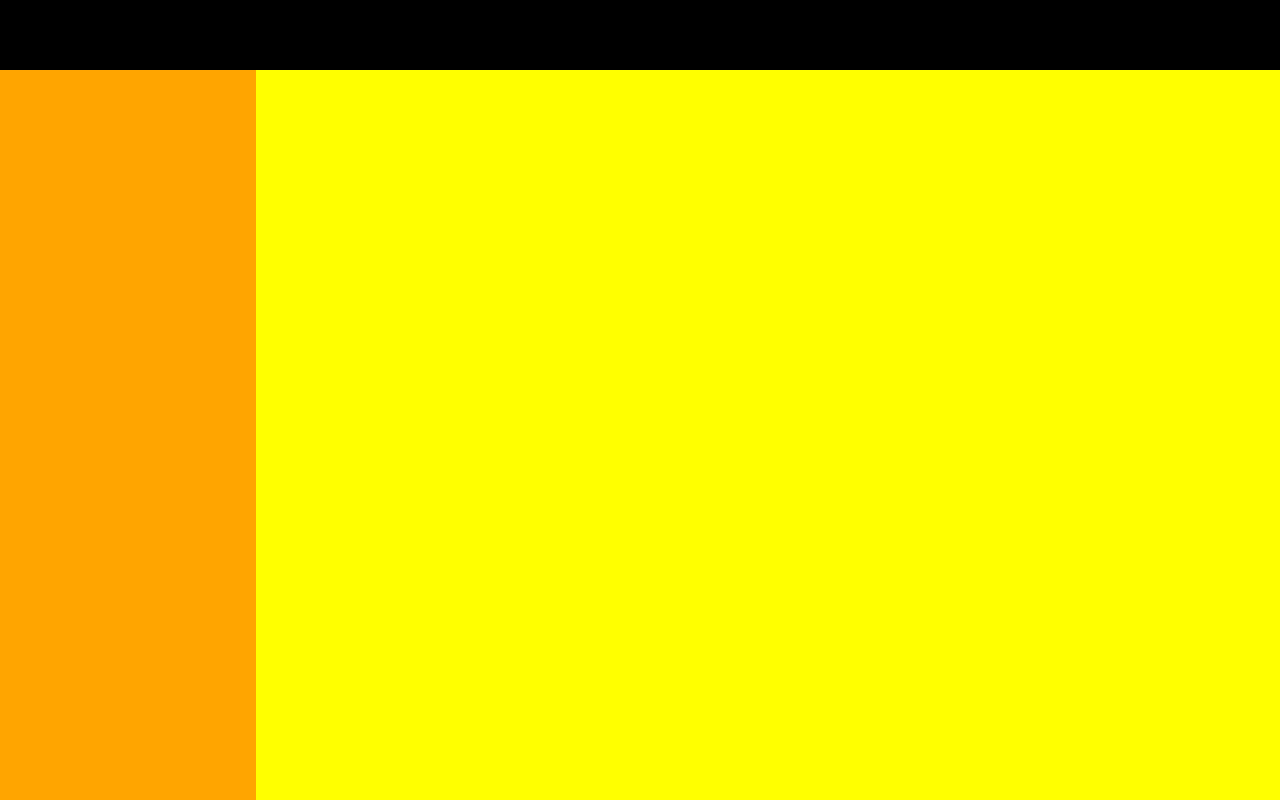
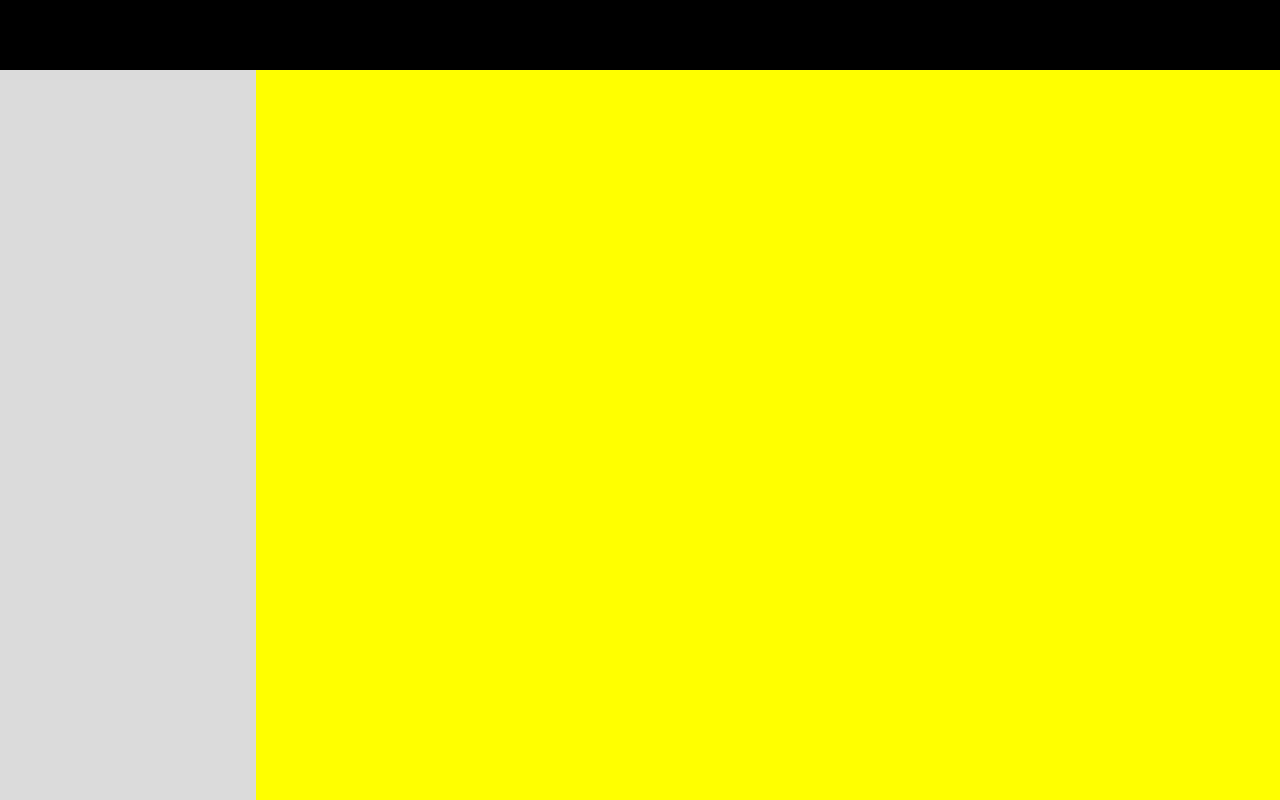
Before and after one commit to MantovaniWebDeveloper/gestionaleMotorSport, a website: page index.html in a window 1280 px wide. Drawn offline with Linux system fonts and the light colour scheme.

Commit message:
inizio lavoro sull' aside

```diff
--- a/sass/partials/main.scss
+++ b/sass/partials/main.scss
@@ -6,8 +6,8 @@
 
   & aside {
     width: 20%;
-    height: 90%;
-    background-color: orange;
+    height: 100%;
+    background-color: $grigio;
 
   }
 }
--- a/sass/partials/variabili.scss
+++ b/sass/partials/variabili.scss
@@ -1,2 +1,3 @@
 //colori
 $nero : #000;
+$grigio : rgb(219, 219, 219);
```
Also changed, not shown: css/style.css.
